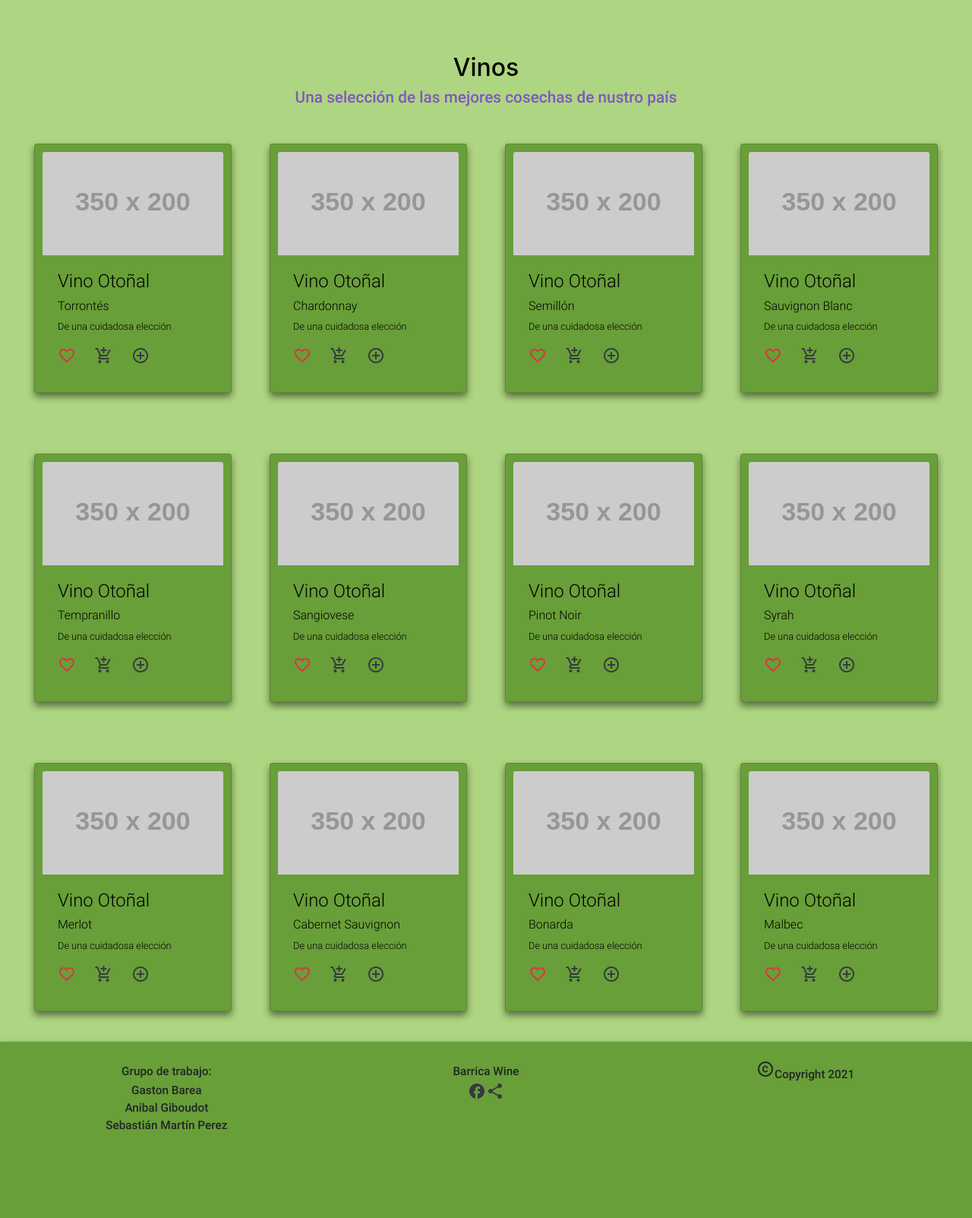
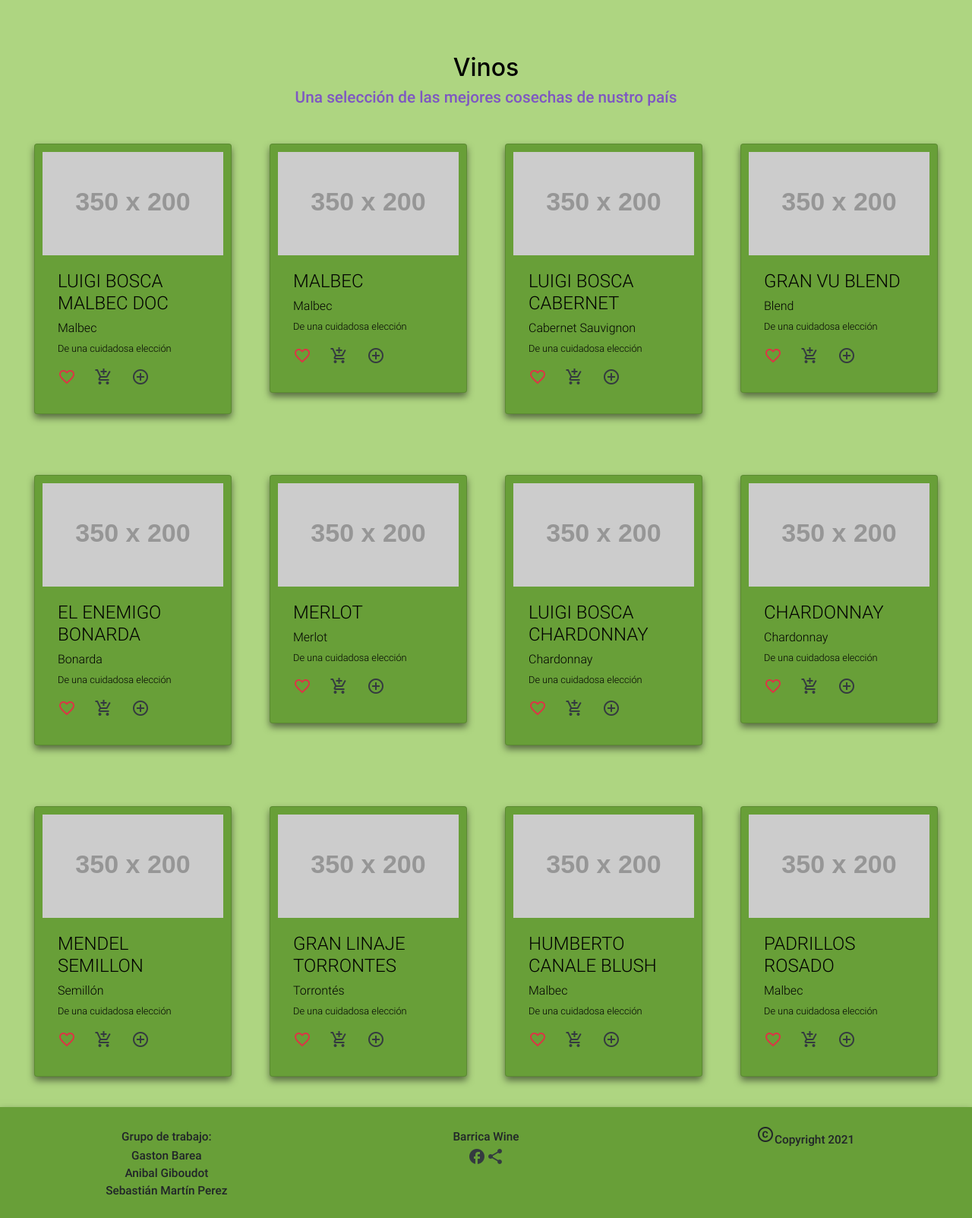
Before and after one commit to GastonBarea/barrica_wine, a PHP site: page /vinos.php in a window 1280 px wide. Shown: the part 140-1743 px from the top of the page at 76% size. Before the commit the page ends 1627 px from the top, so only its background shows below. Run offline with PHP 8.4, Linux system fonts and the light colour scheme; grey boxes labelled with a size stand in for pictures from a placeholder-image service; some libraries are stand-ins or nearby versions.

Commit message:
agregando productos

```diff
--- a/webfrontend/datos/b_categorias_uvas.php
+++ b/webfrontend/datos/b_categorias_uvas.php
@@ -120,6 +120,14 @@ $categorias_uvas = array(
         'descripcion' => 'Variedad originaria de Francia que tampoco es muy abundante. Sus tonos son frutados, con unos aromas muy intensos a duraznos, melón y especias. Presenta una fuerte estructura y un final largo en boca.',
         'activa' => TRUE
 
+    ),
+    '16' => array(
+        'id' => 16,
+        'nombre' => 'Blend',
+        'tipoVino' =>$categorias_tipos[1]['nombre'],
+        'descripcion' => 'Un vino de corte (o blend, o assamblage, o multivarietal) es aquel conformado por dos o más tipos de uvas, donde ninguna de ellas tiene una predominancia del 85% o más.',
+        'activa' => TRUE
+
     )
 
 );
--- a/webfrontend/datos/d_productos.php
+++ b/webfrontend/datos/d_productos.php
@@ -8,135 +8,183 @@ include('b_categorias_uvas.php');
 $productos = array(
     '1' => array(
         'id' => 1,
-        'nombre' => 'Vino Otoñal',
-        'precio' => '1500',
-        'cosecha' => '2011',
-        'categotiaTipo' => $categorias_tipos[3]['nombre'],//tinto
-        'categotiaUva' => $categorias_uvas[12]['nombre'],
-        //'marca' => $marcas [3]['Bodegas'],
+        'nombre' => 'LUIGI BOSCA MALBEC DOC',
+        'precio' => '1512',
+        'contenido' => '750 ml',
+        'cosecha' => '',
+        'categotiaTipo' => $categorias_tipos[3]['nombre'],//Tinto
+        'categotiaUva' => $categorias_uvas[1]['nombre'],//Malbec
+        //'marca' => $marcas [98]['Bodegas'],//Luigi Bosca
         'descripcion' => 'De una cuidadosa elección',
-        'activa' => TRUE
+        'imagenLG' => 'https://fakeimg.pl/350x200/?text=World&font=lobster',//luigi-bosca-malbec-doc-2013_2718_lg.jpg
+        'imagenSM' => '',//luigi-bosca-malbec-doc-2013_2718_th.jpg
+        'activa' => TRUE,
+        'favoritoLike' => 120
     ),
     '2' => array(
         'id' => 2,
-        'nombre' => 'Vino Otoñal',
-        'precio' => '1500',
-        'cosecha' => '2011',
-        'categotiaTipo' => $categorias_tipos[3]['nombre'],//tinto
-        'categotiaUva' => $categorias_uvas[11]['nombre'],
-        //'marca' => $marcas [3]['Bodegas'],
+        'nombre' => 'MALBEC',
+        'precio' => '665',
+        'contenido' => '750 ml',
+        'cosecha' => '',
+        'categotiaTipo' => $categorias_tipos[3]['nombre'],//Tinto
+        'categotiaUva' => $categorias_uvas[1]['nombre'],//Malbec
+        //'marca' => $marcas [65]['Bodegas'],//Escorihuela Gascon
         'descripcion' => 'De una cuidadosa elección',
-        'activa' => TRUE
+        'imagenLG' => 'https://fakeimg.pl/350x200/?text=World&font=lobster',//escorihuela-gascon-malbec_7944_lg.png
+        'imagenSM' => '',//escorihuela-gascon-malbec_7944_th.png
+        'activa' => TRUE,
+        'favoritoLike' => 315
     ),
     '3' => array(
         'id' => 3,
-        'nombre' => 'Vino Otoñal',
-        'precio' => '1500',
-        'cosecha' => '2011',
+        'nombre' => 'LUIGI BOSCA CABERNET',
+        'precio' => '875',
+        'contenido' => '750 ml',
+        'cosecha' => '',
         'categotiaTipo' => $categorias_tipos[3]['nombre'],//tinto
-        'categotiaUva' => $categorias_uvas[10]['nombre'],
-        //'marca' => $marcas [3]['Bodegas'],
+        'categotiaUva' => $categorias_uvas[3]['nombre'],//Cabernet Sauvignon
+        //'marca' => $marcas [98]['Bodegas'],//Luigi Bosca
         'descripcion' => 'De una cuidadosa elección',
-        'activa' => TRUE
+        'imagenLG' => 'https://fakeimg.pl/350x200/?text=World&font=lobster',//luigi-bosca-cabernet-750_7384_lg.jpg
+        'imagenSM' => '',//luigi-bosca-cabernet-750_7384_th.jpg
+        'activa' => TRUE,
+        'favoritoLike' => 211
     ),
     '4' => array(
         'id' => 4,
-        'nombre' => 'Vino Otoñal',
-        'precio' => '1500',
-        'cosecha' => '2011',
+        'nombre' => 'GRAN VU BLEND',
+        'precio' => '6000',
+        'contenido' => '750 ml',
+        'cosecha' => '',
         'categotiaTipo' => $categorias_tipos[3]['nombre'],//tinto
-        'categotiaUva' => $categorias_uvas[9]['nombre'],
-        //'marca' => $marcas [3]['Bodegas'],
+        'categotiaUva' => $categorias_uvas[16]['nombre'],//Blend
+        //'marca' => $marcas [137]['Bodegas'],//Salentein
         'descripcion' => 'De una cuidadosa elección',
-        'activa' => TRUE
+        'imagenLG' => 'https://fakeimg.pl/350x200/?text=World&font=lobster',//salentein-gran-vu-blend_9390_lg.png
+        'imagenSM' => '',//salentein-gran-vu-blend_9390_th.png
+        'activa' => TRUE,
+        'favoritoLike' => 123
     ),
     '5' => array(
         'id' => 5,
-        'nombre' => 'Vino Otoñal',
-        'precio' => '1500',
-        'cosecha' => '2011',
+        'nombre' => 'EL ENEMIGO BONARDA',
+        'precio' => '2455',
+        'contenido' => '750 ml',
+        'cosecha' => '',
         'categotiaTipo' => $categorias_tipos[3]['nombre'],//tinto
-        'categotiaUva' => $categorias_uvas[8]['nombre'],
-        //'marca' => $marcas [3]['Bodegas'],
+        'categotiaUva' => $categorias_uvas[2]['nombre'],//Bonarda
+        //'marca' => $marcas [31]['Bodegas'],//Catena Zapata
         'descripcion' => 'De una cuidadosa elección',
-        'activa' => TRUE
+        'imagenLG' => 'https://fakeimg.pl/350x200/?text=World&font=lobster',//el-enemigo-bonarda_125_lg.jpg
+        'imagenSM' => '',//el-enemigo-bonarda_125_th.jpg
+        'activa' => TRUE,
+        'favoritoLike' => 10
     ),
     '6' => array(
         'id' => 6,
-        'nombre' => 'Vino Otoñal',
-        'precio' => '1500',
-        'cosecha' => '2011',
+        'nombre' => 'MERLOT',
+        'precio' => '1560',
+        'contenido' => '750 ml',
+        'cosecha' => '',
         'categotiaTipo' => $categorias_tipos[3]['nombre'],//tinto
-        'categotiaUva' => $categorias_uvas[7]['nombre'],
-        //'marca' => $marcas [3]['Bodegas'],
+        'categotiaUva' => $categorias_uvas[4]['nombre'],//Merlot
+        //'marca' => $marcas [136]['Bodegas'],//Rutini
         'descripcion' => 'De una cuidadosa elección',
-        'activa' => TRUE
+        'imagenLG' => 'https://fakeimg.pl/350x200/?text=World&font=lobster',//merlot_438_lg.jpg
+        'imagenSM' => '',//merlot_438_th.jpg
+        'activa' => TRUE,
+        'favoritoLike' => 25
     ),
     '7' => array(
         'id' => 7,
-        'nombre' => 'Vino Otoñal',
-        'precio' => '1500',
-        'cosecha' => '2011',
+        'nombre' => 'LUIGI BOSCA CHARDONNAY',
+        'precio' => '826',
+        'contenido' => '750 ml',
+        'cosecha' => '',
         'categotiaTipo' => $categorias_tipos[1]['nombre'],//blanco
-        'categotiaUva' => $categorias_uvas[6]['nombre'],
-        //'marca' => $marcas [3]['Bodegas'],
+        'categotiaUva' => $categorias_uvas[11]['nombre'],//Chardonnay
+        //'marca' => $marcas [98]['Bodegas'],//Luigi Bosca
         'descripcion' => 'De una cuidadosa elección',
-        'activa' => TRUE
+        'imagenLG' => 'https://fakeimg.pl/350x200/?text=World&font=lobster',//luigi-bosca-chardonnay-750_3638_lg.jpg
+        'imagenSM' => '',//luigi-bosca-chardonnay-750_3638_th.jpg
+        'activa' => TRUE,
+        'favoritoLike' => 33
     ),
     '8' => array(
         'id' => 8,
-        'nombre' => 'Vino Otoñal',
-        'precio' => '1500',
-        'cosecha' => '2011',
+        'nombre' => 'CHARDONNAY',
+        'precio' => '1240',
+        'contenido' => '750 ml',
+        'cosecha' => '',
         'categotiaTipo' => $categorias_tipos[1]['nombre'],//blanco
-        'categotiaUva' => $categorias_uvas[5]['nombre'],
-        //'marca' => $marcas [3]['Bodegas'],
+        'categotiaUva' => $categorias_uvas[11]['nombre'],//Chardonnay
+        //'marca' => $marcas [136]['Bodegas'],//Rutini
         'descripcion' => 'De una cuidadosa elección',
-        'activa' => TRUE
+        'imagenLG' => 'https://fakeimg.pl/350x200/?text=World&font=lobster',//rutini-chardonnay-750_4105_lg.jpg
+        'imagenSM' => '',//rutini-chardonnay-750_4105_th.jpg
+        'activa' => TRUE,
+        'favoritoLike' => 45
     ),
     '9' => array(
         'id' => 9,
-        'nombre' => 'Vino Otoñal',
-        'precio' => '1500',
-        'cosecha' => '2011',
+        'nombre' => 'MENDEL SEMILLON',
+        'precio' => '952',
+        'contenido' => '750 ml',
+        'cosecha' => '',
         'categotiaTipo' => $categorias_tipos[1]['nombre'],//blanco
-        'categotiaUva' => $categorias_uvas[4]['nombre'],
-        //'marca' => $marcas [3]['Bodegas'],
+        'categotiaUva' => $categorias_uvas[10]['nombre'],//Semillón
+        //'marca' => $marcas [105]['Bodegas'],//Mendel
         'descripcion' => 'De una cuidadosa elección',
-        'activa' => TRUE
+        'imagenLG' => 'https://fakeimg.pl/350x200/?text=World&font=lobster',//mendel-semillon-750_3980_lg.jpg
+        'imagenSM' => '',//mendel-semillon-750_3980_th.jpg
+        'activa' => TRUE,
+        'favoritoLike' => 98
     ),
     '10' => array(
         'id' => 10,
-        'nombre' => 'Vino Otoñal',
-        'precio' => '1500',
-        'cosecha' => '2011',
+        'nombre' => 'GRAN LINAJE TORRONTES',
+        'precio' => '656',
+        'contenido' => '750 ml',
+        'cosecha' => '',
         'categotiaTipo' => $categorias_tipos[1]['nombre'],//blanco
-        'categotiaUva' => $categorias_uvas[3]['nombre'],
-        //'marca' => $marcas [3]['Bodegas'],
+        'categotiaUva' => $categorias_uvas[12]['nombre'],//Torrontés
+        //'marca' => $marcas [21]['Bodegas'],//Bodegas Etchart
         'descripcion' => 'De una cuidadosa elección',
-        'activa' => TRUE
+        'imagenLG' => 'https://fakeimg.pl/350x200/?text=World&font=lobster',//gran-linaje-torrontes-750_2459_lg.jpg
+        'imagenSM' => '',//gran-linaje-torrontes-750_2459_th.jpg
+        'activa' => TRUE,
+        'favoritoLike' => 188
     ),
     '11' => array(
         'id' => 11,
-        'nombre' => 'Vino Otoñal',
-        'precio' => '1500',
-        'cosecha' => '2011',
+        'nombre' => 'HUMBERTO CANALE BLUSH',
+        'precio' => '300',
+        'contenido' => '750 ml',
+        'cosecha' => '',
         'categotiaTipo' => $categorias_tipos[2]['nombre'],//rosado
-        'categotiaUva' => $categorias_uvas[2]['nombre'],
-        //'marca' => $marcas [3]['Bodegas'],
+        'categotiaUva' => $categorias_uvas[1]['nombre'],//Malbec
+        //'marca' => $marcas [82]['Bodegas'],//Humberto Canale
         'descripcion' => 'De una cuidadosa elección',
-        'activa' => TRUE
+        'imagenLG' => 'https://fakeimg.pl/350x200/?text=World&font=lobster',//humberto-canale-blush_4610_lg.jpg
+        'imagenSM' => '',//humberto-canale-blush_4610_th.jpg
+        'activa' => TRUE,
+        'favoritoLike' => 95
     ),
     '12' => array(
         'id' => 12,
-        'nombre' => 'Vino Otoñal',
-        'precio' => '1500',
-        'cosecha' => '2011',
+        'nombre' => 'PADRILLOS ROSADO',
+        'precio' => '493',
+        'contenido' => '750 ml',
+        'cosecha' => '',
         'categotiaTipo' => $categorias_tipos[2]['nombre'],//rosado
-        'categotiaUva' => $categorias_uvas[1]['nombre'],
-        //'marca' => $marcas [3]['Bodegas'],
+        'categotiaUva' => $categorias_uvas[1]['nombre'],//Malbec
+        //'marca' => $marcas [64]['Bodegas'],//Ernesto Cateba
         'descripcion' => 'De una cuidadosa elección',
-        'activa' => TRUE
+        'imagenLG' => 'https://fakeimg.pl/350x200/?text=World&font=lobster',//padrillos-rosado_175_lg.jpg
+        'imagenSM' => '',//padrillos-rosado_175_th.jpg
+        'activa' => TRUE,
+        'favoritoLike' => 62
     )
 );
 
--- a/webfrontend/vinos.php
+++ b/webfrontend/vinos.php
@@ -2,6 +2,7 @@
 $seccion = 'NuestrosVinos';
 include_once('include/header.php');
 include_once('datos/d_productos.php');
+
 ?>
 
     <section class="vinos">
@@ -18,7 +19,7 @@ include_once('datos/d_productos.php');
                 <div class="col-lg-3 col-md-6 col-sm-12">
                         <article class="">
                             <div class="card">
-                                <img src="https://fakeimg.pl/350x200/?text=World&font=lobster" class="card-img-top" alt="...">
+                                <img src="<?php echo $producto['imagenLG'];?>" alt="...">
                                 <div class="card-body">
                                     <h3><?php echo $producto['nombre'];?></h3>
                                     <h4><?php echo $producto['categotiaUva'];?></h4>
```
Also changed, not shown: webfrontend/index.php (+3 -4 lines), webfrontend/pagproducto.php (added, +7 -0 lines).
